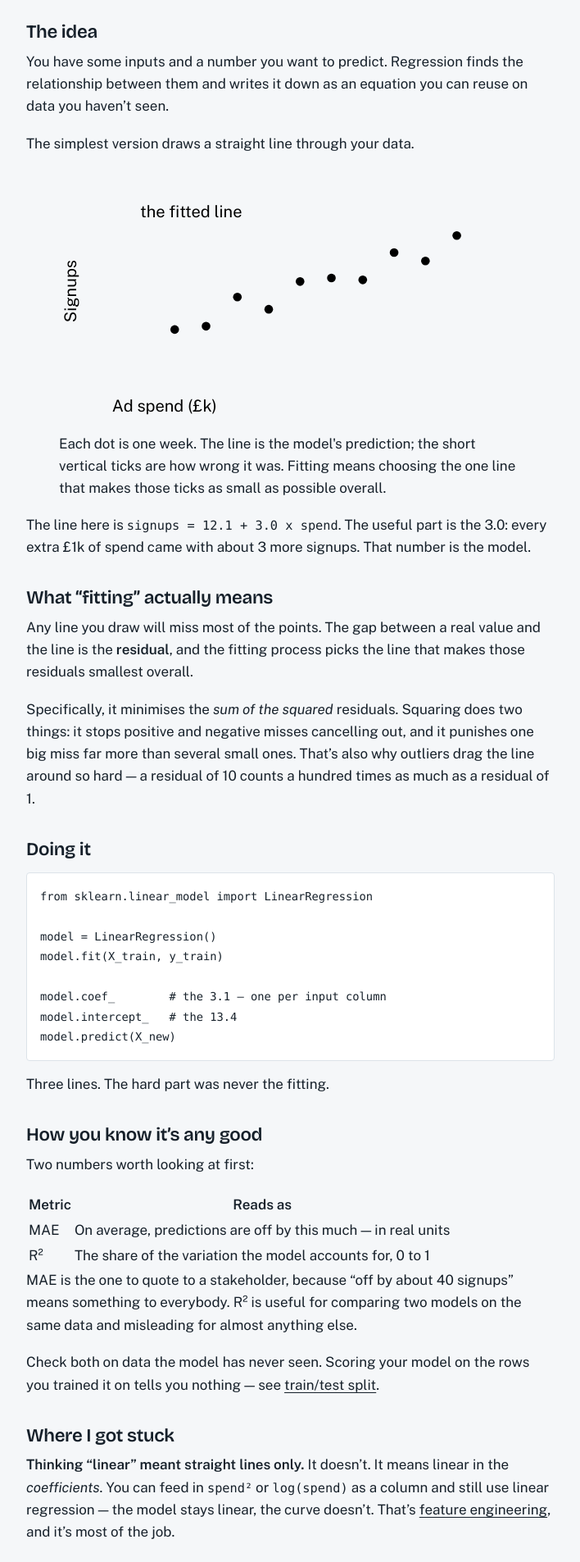
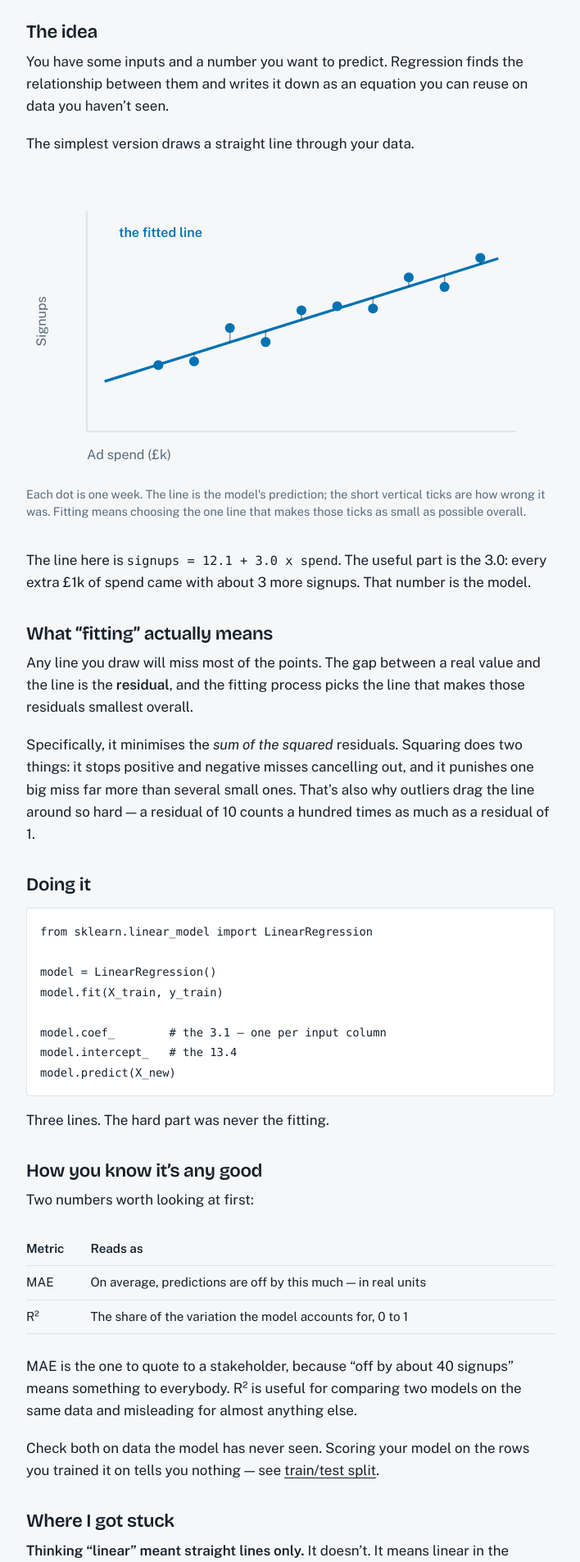
Before and after one commit to analystautomates/DataScience-Concepts, a Jekyll site: the page built from _concepts/regression.md, in a window 1280 px wide. Shown: the part 449-2354 px from the top of the page at 82% size, without its empty margins (88-796 px from the left). Built offline with Jekyll 4.4.1, drawn with Linux system fonts in a browser that asks for light colours.

Commit message:
Add prose styles for figures, tables, and diagrams

```diff
--- a/assets/css/main.css
+++ b/assets/css/main.css
@@ -442,3 +442,65 @@ main { padding-bottom: var(--block); }
     transition-duration: 0.01ms !important;
   }
 }
+
+/* ---------- Prose extras: figures, diagrams, tables ---------- */
+
+.prose figure {
+  margin: 2.2rem 0;
+}
+
+.prose figure svg {
+  display: block;
+  width: 100%;
+  height: auto;
+  overflow: visible;
+}
+
+.prose figcaption {
+  margin-top: 0.7rem;
+  font-size: 0.9rem;
+  line-height: 1.5;
+  color: var(--muted);
+}
+
+.prose table {
+  width: 100%;
+  border-collapse: collapse;
+  margin: 1.6rem 0;
+  font-size: 0.95rem;
+}
+
+.prose th, .prose td {
+  text-align: left;
+  padding: 0.5rem 0.75rem 0.5rem 0;
+  border-bottom: 1px solid var(--rule);
+  vertical-align: top;
+}
+
+.prose th { font-weight: 600; }
+
+.prose blockquote {
+  margin: 1.6rem 0;
+  padding-left: 1.1rem;
+  border-left: 3px solid var(--cat);
+  color: var(--muted);
+}
+
+.prose hr {
+  border: 0;
+  border-top: 1px solid var(--rule);
+  margin: 2.5rem 0;
+}
+
+/* Diagram primitives — shared by every hand-drawn figure */
+
+.dg-axis   { stroke: var(--rule); stroke-width: 1.5; }
+.dg-grid   { stroke: var(--rule); stroke-width: 1; opacity: 0.55; }
+.dg-point  { fill: var(--cat); }
+.dg-open   { fill: none; stroke: var(--cat); stroke-width: 2; }
+.dg-line   { stroke: var(--cat); stroke-width: 2.5; fill: none; }
+.dg-dash   { stroke: var(--ink); stroke-width: 1.2; stroke-dasharray: 4 4; fill: none; opacity: 0.5; }
+.dg-resid  { stroke: var(--ink); stroke-width: 1.2; opacity: 0.45; }
+.dg-label  { fill: var(--muted); font-size: 12px; font-family: var(--body); }
+.dg-strong { fill: var(--ink); font-size: 12px; font-weight: 600; font-family: var(--body); }
+.dg-cat    { fill: var(--cat); font-size: 12px; font-weight: 600; font-family: var(--body); }
```
